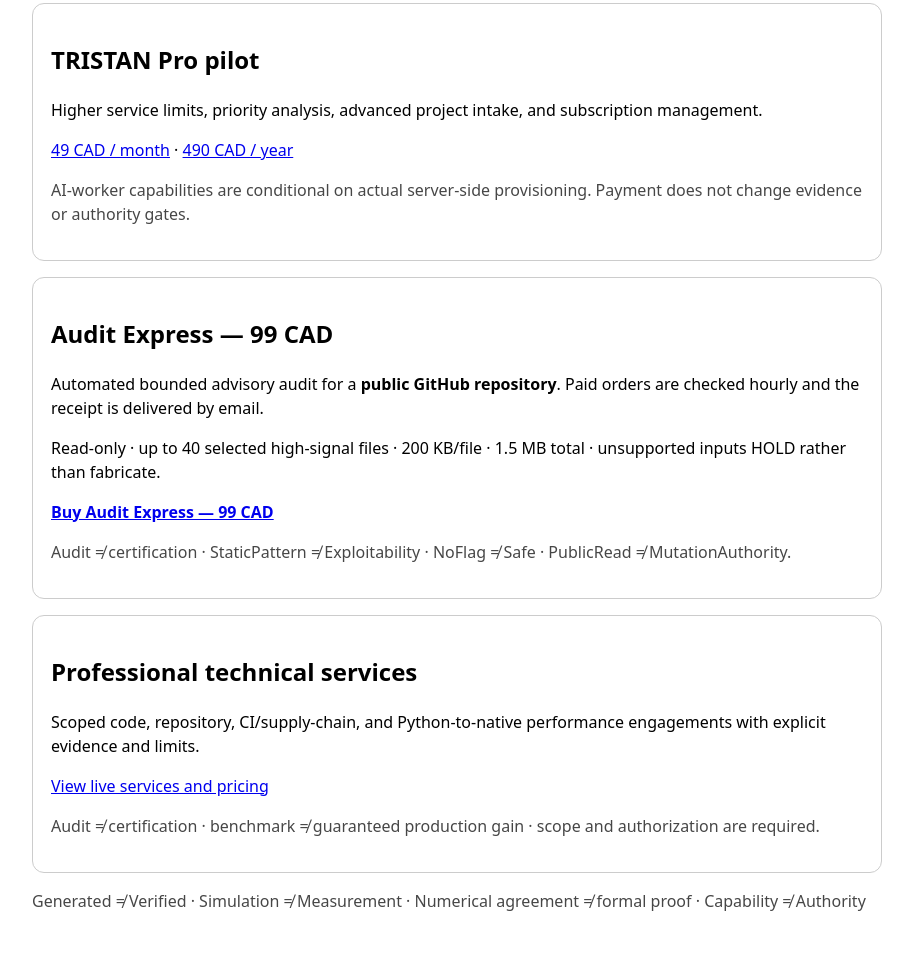
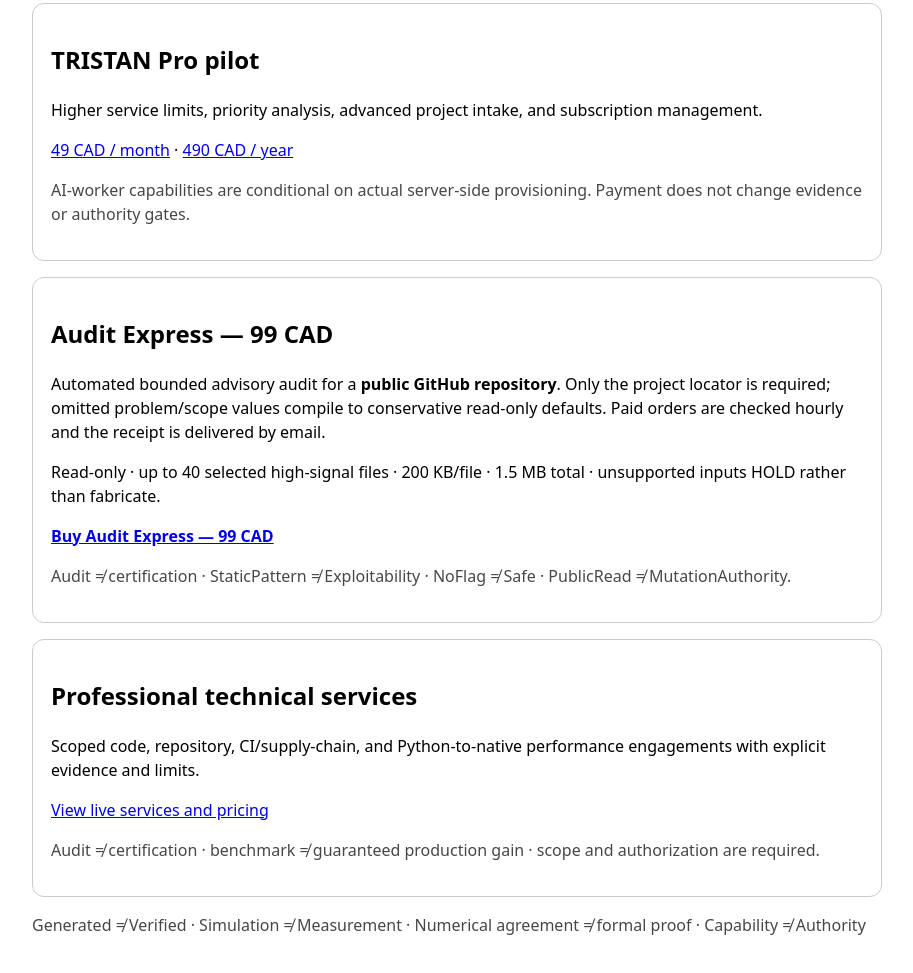
Before and after one commit to tardifmorencytristan-glitch/Tristan, a plain HTML site: page index.html in a window 1280 px wide. Shown: the part 1178-2151 px from the top of the page, without its empty margins (183-1096 px from the left). Drawn offline with Linux system fonts and the light colour scheme.

Commit message:
Revenue Rush: expose friction-safe R1.2 intake

```diff
--- a/index.html
+++ b/index.html
@@ -20,7 +20,7 @@
 <div class="card"><h2>Need a deeper scientific consistency report?</h2><p>Dedicated canary experiment: <strong>29 CAD one-time</strong>.</p><p>The paid flow asks for one public repo/notebook/code/model URL and an optional consistency question. Unsupported inputs are reported rather than guessed.</p><p><a href="https://buy.stripe.com/3cIfZhc0Y1cC78b0iQ83C06">Open attributed Scientific Consistency checkout</a></p></div>
 <div class="card"><h2>Support the public work</h2><p>If this public tool is useful, you can optionally support continued development, testing, documentation, compute, and open experimentation.</p><p><a href="https://donate.stripe.com/4gM7sL5CAg7wdwz3v283C07">One-time voluntary contribution</a> · <a href="https://buy.stripe.com/7sY00j8OMg7wgIL3v283C08">10 CAD / month supporter</a></p><p class="muted">No premium service, financial return, scientific result, authority, or charitable tax deductibility is promised.</p></div>
 <div class="card"><h2>TRISTAN Pro pilot</h2><p>Higher service limits, priority analysis, advanced project intake, and subscription management.</p><p><a href="https://buy.stripe.com/00wcN57KIbRgfEHaXu83C02">49 CAD / month</a> · <a href="https://buy.stripe.com/14AeVdfda6wW2RV9Tq83C03">490 CAD / year</a></p><p class="muted">AI-worker capabilities are conditional on actual server-side provisioning. Payment does not change evidence or authority gates.</p></div>
-<div class="card"><h2>Audit Express — 99 CAD</h2><p>Automated bounded advisory audit for a <strong>public GitHub repository</strong>. Paid orders are checked hourly and the receipt is delivered by email.</p><p>Read-only · up to 40 selected high-signal files · 200 KB/file · 1.5 MB total · unsupported inputs HOLD rather than fabricate.</p><p><a href="https://buy.stripe.com/5kQ3cvfda08yfEH6He83C04"><strong>Buy Audit Express — 99 CAD</strong></a></p><p class="muted">Audit ≠ certification · StaticPattern ≠ Exploitability · NoFlag ≠ Safe · PublicRead ≠ MutationAuthority.</p></div>
+<div class="card"><h2>Audit Express — 99 CAD</h2><p>Automated bounded advisory audit for a <strong>public GitHub repository</strong>. Only the project locator is required; omitted problem/scope values compile to conservative read-only defaults. Paid orders are checked hourly and the receipt is delivered by email.</p><p>Read-only · up to 40 selected high-signal files · 200 KB/file · 1.5 MB total · unsupported inputs HOLD rather than fabricate.</p><p><a href="https://buy.stripe.com/5kQ3cvfda08yfEH6He83C04"><strong>Buy Audit Express — 99 CAD</strong></a></p><p class="muted">Audit ≠ certification · StaticPattern ≠ Exploitability · NoFlag ≠ Safe · PublicRead ≠ MutationAuthority.</p></div>
 <div class="card"><h2>Professional technical services</h2><p>Scoped code, repository, CI/supply-chain, and Python-to-native performance engagements with explicit evidence and limits.</p><p><a href="https://tristan-tardif-morency-tfug.vercel.app/services">View live services and pricing</a></p><p class="muted">Audit ≠ certification · benchmark ≠ guaranteed production gain · scope and authorization are required.</p></div>
 <p class="muted">Generated ≠ Verified · Simulation ≠ Measurement · Numerical agreement ≠ formal proof · Capability ≠ Authority</p>
 <script>
```
